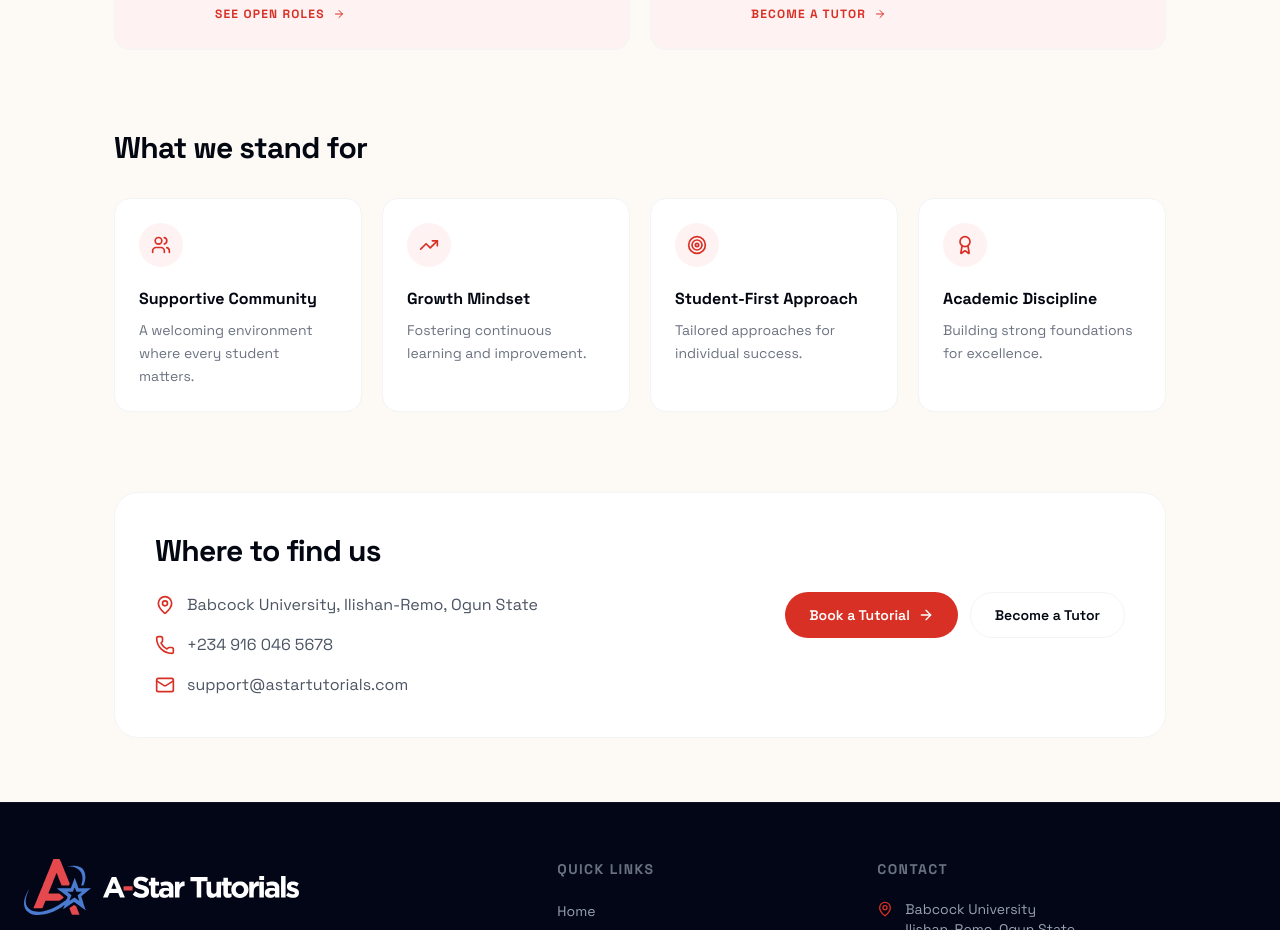
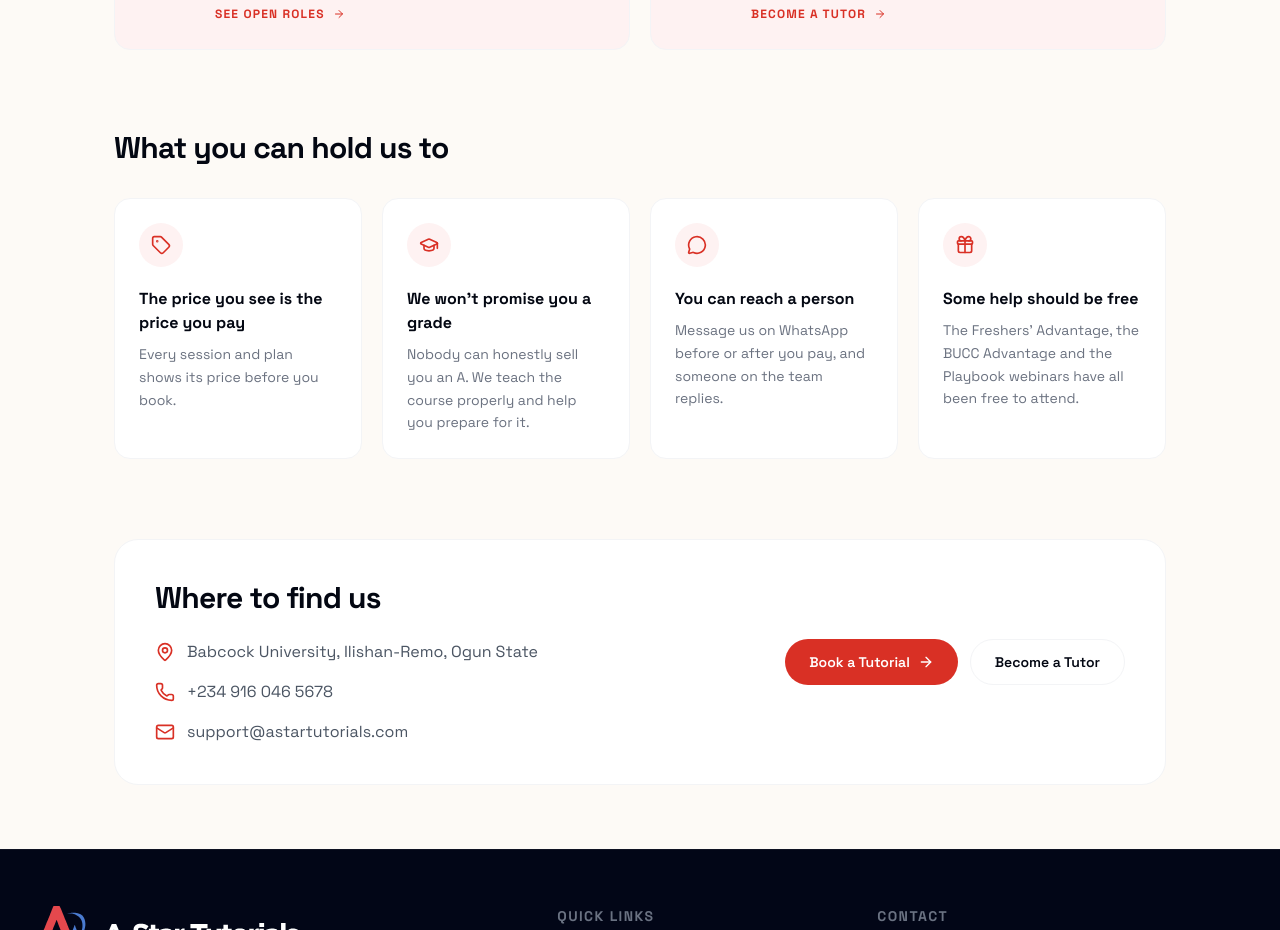
Before and after one commit to astartutorials/astutorials-v1, a Next.js app: page /about in a window 1280 px wide. Shown: the part 2560-3490 px from the top of the page. Built offline with nearby package versions, Linux system fonts and the light colour scheme; no server answers.

Commit message:
copy(about): replace generic values with four promises

```diff
--- a/app/about/page.tsx
+++ b/app/about/page.tsx
@@ -2,10 +2,9 @@ import type { Metadata } from "next";
 import Link from "next/link";
 import Image from "next/image";
 import {
-  Users,
-  TrendingUp,
-  Target,
-  Award,
+  Tag,
+  MessageCircle,
+  Gift,
   GraduationCap,
   User,
   BookOpen,
@@ -36,11 +35,29 @@ export const metadata: Metadata = {
   },
 };
 
-const values = [
-  { icon: Users, title: "Supportive Community", desc: "A welcoming environment where every student matters." },
-  { icon: TrendingUp, title: "Growth Mindset", desc: "Fostering continuous learning and improvement." },
-  { icon: Target, title: "Student-First Approach", desc: "Tailored approaches for individual success." },
-  { icon: Award, title: "Academic Discipline", desc: "Building strong foundations for excellence." },
+// Promises a student could catch us breaking, not adjectives (picked by the
+// user, 2026-11-22). Keep each one true: if one stops being so, change it here.
+const promises = [
+  {
+    icon: Tag,
+    title: "The price you see is the price you pay",
+    desc: "Every session and plan shows its price before you book.",
+  },
+  {
+    icon: GraduationCap,
+    title: "We won't promise you a grade",
+    desc: "Nobody can honestly sell you an A. We teach the course properly and help you prepare for it.",
+  },
+  {
+    icon: MessageCircle,
+    title: "You can reach a person",
+    desc: "Message us on WhatsApp before or after you pay, and someone on the team replies.",
+  },
+  {
+    icon: Gift,
+    title: "Some help should be free",
+    desc: "The Freshers' Advantage, the BUCC Advantage and the Playbook webinars have all been free to attend.",
+  },
 ];
 
 const cofounders = [
@@ -228,11 +245,11 @@ export default function AboutPage() {
         </div>
       </section>
 
-      {/* Values */}
+      {/* Promises */}
       <section className="max-w-[1100px] mx-auto px-6 mt-16 md:mt-20">
-        <h2 className="text-2xl md:text-3xl font-bold tracking-tight text-fg-strong">What we stand for</h2>
+        <h2 className="text-2xl md:text-3xl font-bold tracking-tight text-fg-strong">What you can hold us to</h2>
         <div className="mt-8 grid grid-cols-1 sm:grid-cols-2 lg:grid-cols-4 gap-5">
-          {values.map(({ icon: Icon, title, desc }) => (
+          {promises.map(({ icon: Icon, title, desc }) => (
             <div key={title} className="p-6 rounded-2xl bg-surface-raised border border-line-subtle">
               <div className="w-11 h-11 rounded-full bg-brand-soft flex items-center justify-center mb-5">
                 <Icon className="w-5 h-5 text-brand-ink" />
```
